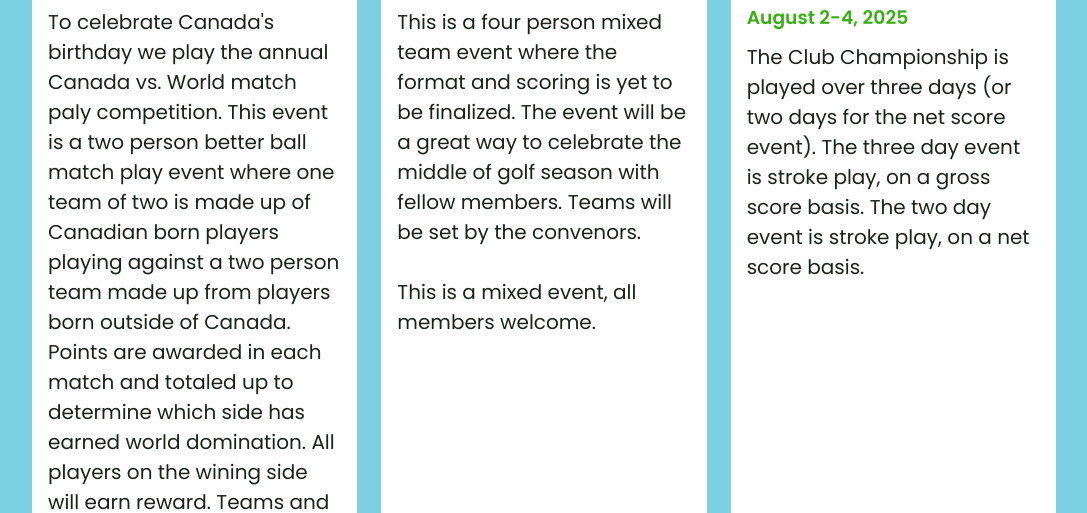
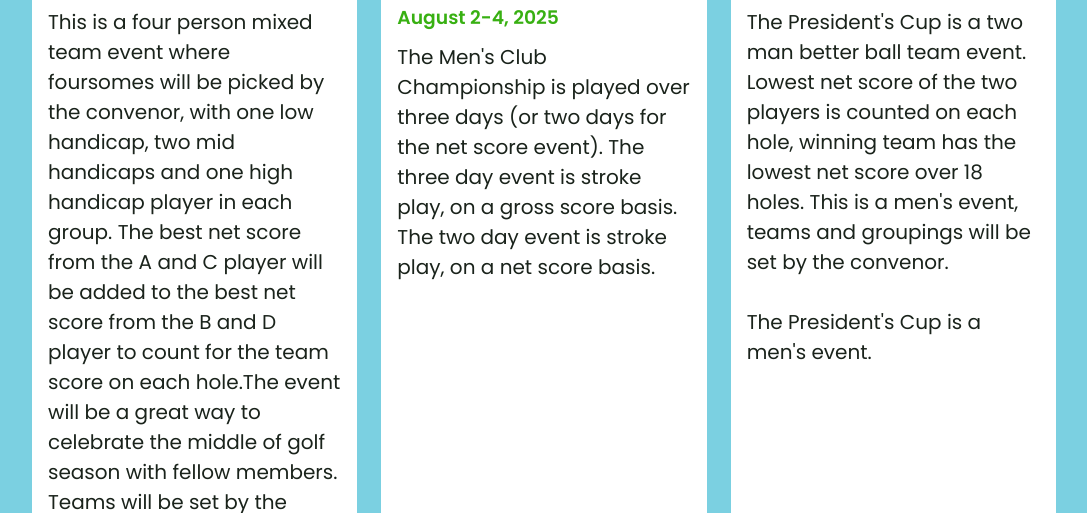
Before and after one commit to Gman48/DMAwebsite, a plain HTML site: page index.html in a window 1280 px wide. Shown: the part 1227-1740 px from the top of the page, without its empty margins (96-1183 px from the left). Drawn offline with nearby package versions, Linux system fonts and the light colour scheme.

Commit message:
Update index.html

```diff
--- a/index.html
+++ b/index.html
@@ -93,13 +93,13 @@
                     <p>The Captain's Cup is our first men's tournament of the year.  It is an individual net stroke play tournament, the winner will be the golfer with the lowest net score over 18 holes.  The playing groups will be formed by the convenor.  <br><br> The Captain's Cup is a men's event.</p>
                 </div>  -->
 
-                <div data-aos="fade-in" class="service active">
+                <!-- <div data-aos="fade-in" class="service active">
                     <i class="fa-brands fa-canadian-maple-leaf"></i>
                     <i class="fa-solid fa-medal"></i>
                     <h1>Canada vs. World</h1>
                     <h3>June 28, 2025</h3>
                     <p>To celebrate Canada's birthday we play the annual Canada vs. World match paly competition.  This event is a two person better ball match play event where one team of two is made up of Canadian born players playing against a two person team made up from players born outside of Canada.  Points are awarded in each match and totaled up to determine which side has earned world domination.  All players on the wining side will earn reward.  Teams and matches will be set by the convenors. <br><br>This is a mixed event, all members welcome.  </p>
-                </div>
+                </div>  -->
 
                 <div data-aos="fade-in" class="service active">
                     <i class="fa-solid fa-person"></i>
@@ -108,7 +108,7 @@
                     <i class="fa-solid fa-person"></i>
                     <h1>Damsels and Thieves</h1>
                     <h3>July 19, 2025</h3>
-                    <p>This is a four person mixed team event where the format and scoring is yet to be finalized.  The event will be a great way to celebrate the middle of golf season with fellow members. Teams will be set by the convenors. <br><br>This is a mixed event, all members welcome.  </p>
+                    <p>This is a four person mixed team event where foursomes will be picked by the convenor, with one low handicap, two mid handicaps and one high handicap player in each group. The best net score from the A and C player will be added to the best net score from the B and D player to count for the team score on each hole.The event will be a great way to celebrate the middle of golf season with fellow members. Teams will be set by the convenors. <br><br>This is a mixed event, all members welcome.  </p>
                 </div>
 
                 <div data-aos="fade-in" class="service active">
@@ -116,7 +116,7 @@
                     <i class="fa-solid fa-trophy"></i>
                     <h1>Men's Club Championship</h1>
                     <h3>August 2-4, 2025</h3>
-                    <p>The Club Championship is played over three days (or two days for the net score event).  The three day event is stroke play, on a gross score basis.  The two day event is stroke play, on a net score basis.</p>
+                    <p>The Men's Club Championship is played over three days (or two days for the net score event).  The three day event is stroke play, on a gross score basis.  The two day event is stroke play, on a net score basis. </p>
                 </div>
 
                 <!-- <div data-aos="fade-in" class="service active">
@@ -127,21 +127,21 @@
                     <p>Format to be determined.</p>
                 </div> -->
 
-                <!-- <div data-aos="fade-in" class="service active">
+                <div data-aos="fade-in" class="service active">
                     <i class="fa-solid fa-golf-ball-tee"></i>
                     <i class="fa-solid fa-trophy"></i>
                     <h1>President's Cup</h1>
                     <h3>August 23, 2025</h3>
                     <p>The President's Cup is a two man better ball team event.  Lowest net score of the two players is counted on each hole, winning team has the lowest net score over 18 holes. This is a men's event, teams and groupings will be set by the convenor.  <br><br>   The President's Cup is a men's event.</p>
-                </div> -->
+                </div>
 
-                <!-- <div data-aos="fade-right" class="service">
+                <div data-aos="fade-right" class="service">
                     <i class="fa-solid fa-monument" aria-hidden="true"></i>
                     <h1>Memorial Classic</h1>
                     <h3>September 6 & 7, 2025</h3>
                     <p>The Classic is played in memory of all members who are no longer with us.  The event is a two-day team scramble played on the Saturday and Sunday.  The teams are drawn on Friday night before the event and there is also parimutuel betting on Friday after the draw. <br><br>   The Memorial Classic is a mixed event.
                         </p>
-                </div> -->
+                </div>
 
                 <!-- <div data-aos="fade-right" class="service">
                     <i class="fa-regular fa-calendar" aria-hidden="true"></i>
```
